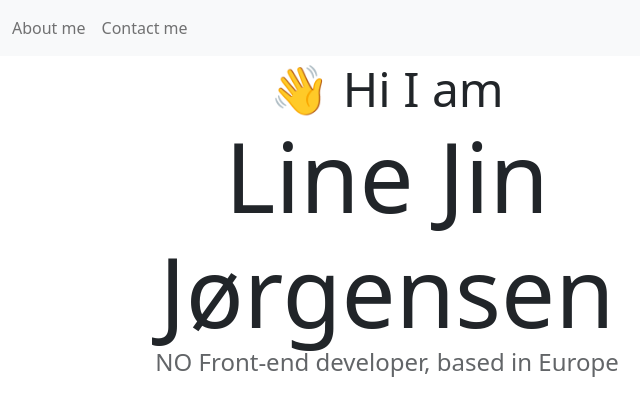
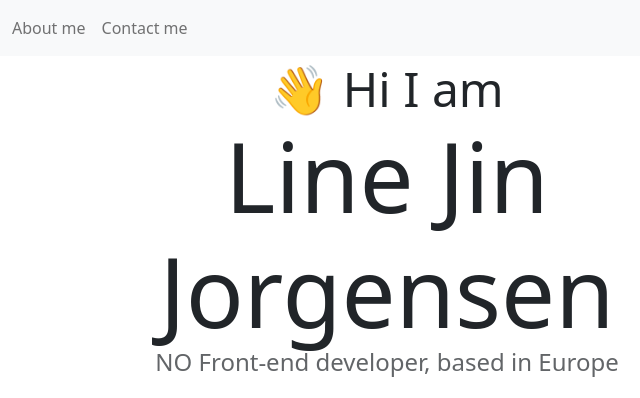
Before and after one commit to LineJinJ/SheCodes_Responsive_W3_Homework_CodeSandbox_2, a website: page index.html in a window 1280 px wide. Shown: the top 398 px of the page, 253-893 px from the left. Drawn offline with nearby package versions, Linux system fonts and the light colour scheme.

Commit message:
Taken away the Ø and changed it with O

```diff
--- a/index.html
+++ b/index.html
@@ -4,7 +4,7 @@
     <meta charset="UTF-8" />
     <meta http-equiv="X-UA-Compatible" content="IE=edge" />
     <meta name="viewport" content="width=device-width, initial-scale=1.0" />
-    <title>Line Jin Jørgensen</title>
+    <title>Line Jin Jorgensen</title>
     <!-- CSS only -->
     <link
       href="https://cdn.jsdelivr.net/npm/bootstrap@5.2.0-beta1/dist/css/bootstrap.min.css"
@@ -51,7 +51,7 @@
       </div>
     </nav>
     <h2>👋 Hi I am</h2>
-    <h1>Line Jin Jørgensen</h1>
+    <h1>Line Jin Jorgensen</h1>
     <h3>NO Front-end developer, based in Europe</h3>
     <div class="navigation-links">
       <a href="about.html#contact" class="contact-link">Contact me</a>
```
